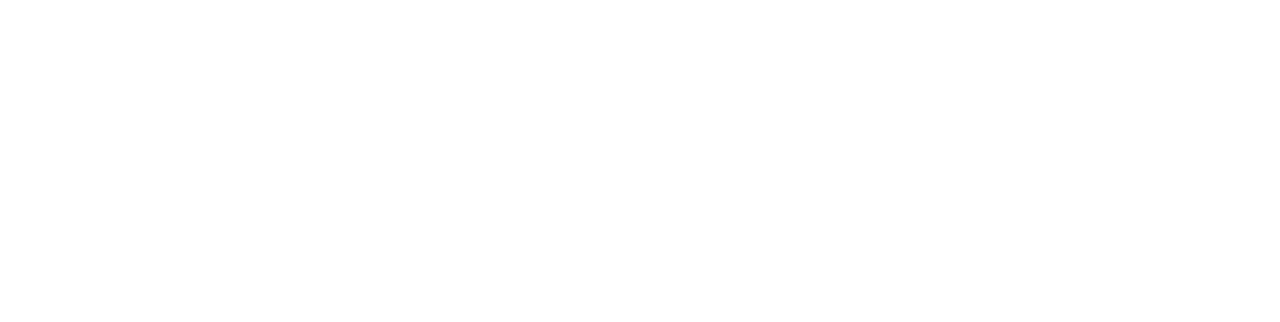
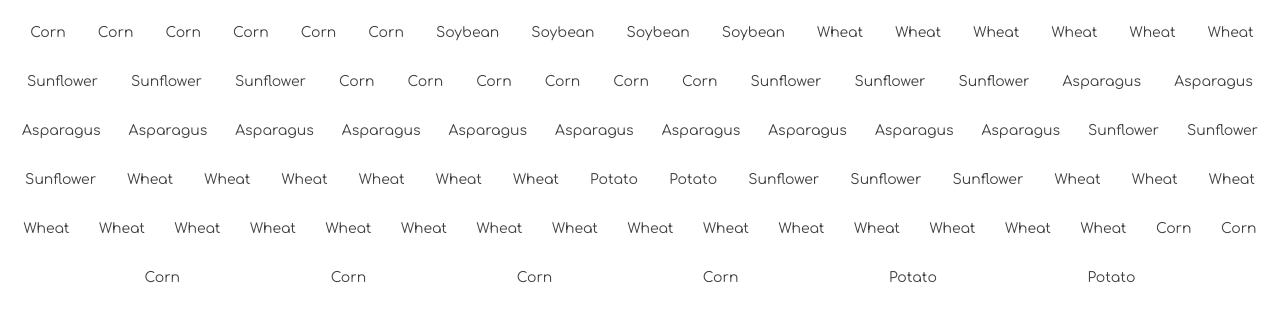
Before and after one commit to dalamcd/modern-farm, a website with bundled scripts: page src/index.html in a window 1280 px wide. Built offline with nearby package versions, Linux system fonts and the light colour scheme; a web font is replaced by a local one.

Commit message:
Added methods to collect harvest yield and display in catalog

```diff
--- /dev/null
+++ b/src/scripts/catalog.js
@@ -0,0 +1,11 @@
+export const Catalog = (harvest) => {
+
+    const contentElement = document.querySelector("main");
+    let catalogHTML = "";
+
+    for(const plant of harvest){
+        catalogHTML += `<section class="plant">${plant.type}</section>`;
+    }
+
+    contentElement.innerHTML += catalogHTML;
+}
--- /dev/null
+++ b/src/scripts/harvester.js
@@ -0,0 +1,15 @@
+export const harvestPlants = (plantedField) => {
+
+    const plantYield = [];
+
+    for(const plant of plantedField){
+        let plantOutput = plant.output;
+        if(plant.type === "Corn")
+            plantOutput = plantOutput / 2;
+        for(let i = 0; i < plantOutput; i++) {
+            plantYield.push(plant);
+        }
+    }
+
+    return plantYield;
+}
--- a/src/scripts/main.js
+++ b/src/scripts/main.js
@@ -1,11 +1,11 @@
 import { createPlan } from "./plan.js"
-import { createAsparagus } from "./seeds/asparagus.js"
-import { createCorn } from "./seeds/corn.js"
-import { addPlant, usePlants } from "./field.js"
+import { usePlants } from "./field.js"
 import { plantSeeds } from "./tractor.js";
+import { harvestPlants } from "./harvester.js"
+import { Catalog } from "./catalog.js";
 
 const yearlyPlan = createPlan();
-
 plantSeeds(yearlyPlan);
-
-console.log(usePlants());
+const plantedField = usePlants();
+const plantYield = harvestPlants(plantedField);
+Catalog(plantYield);
--- a/src/scripts/seeds/corn.js
+++ b/src/scripts/seeds/corn.js
@@ -1,4 +1,4 @@
 export const createCorn = () => {
-    return [ { type: "Corn", height: 180, output: 4 },
-    { type: "Corn", height: 180, output: 4 } ]
+    return [ { type: "Corn", height: 180, output: 6 },
+    { type: "Corn", height: 180, output: 6 } ]
 }
--- a/src/scripts/tractor.js
+++ b/src/scripts/tractor.js
@@ -8,7 +8,6 @@
 
 export const plantSeeds = (yearlyPlan) => {
 
-    debugger
     for(const row of yearlyPlan) {
         for(const plot of row) {
             switch(plot) {
--- a/src/styles/main.css
+++ b/src/styles/main.css
@@ -33,3 +33,13 @@
 .red {
     background-color: darksalmon;
 }
+
+main {
+    display: flex;
+    flex-wrap: wrap;
+    justify-content: space-evenly;
+}
+
+.plant {
+    margin: 1em;
+}
```
